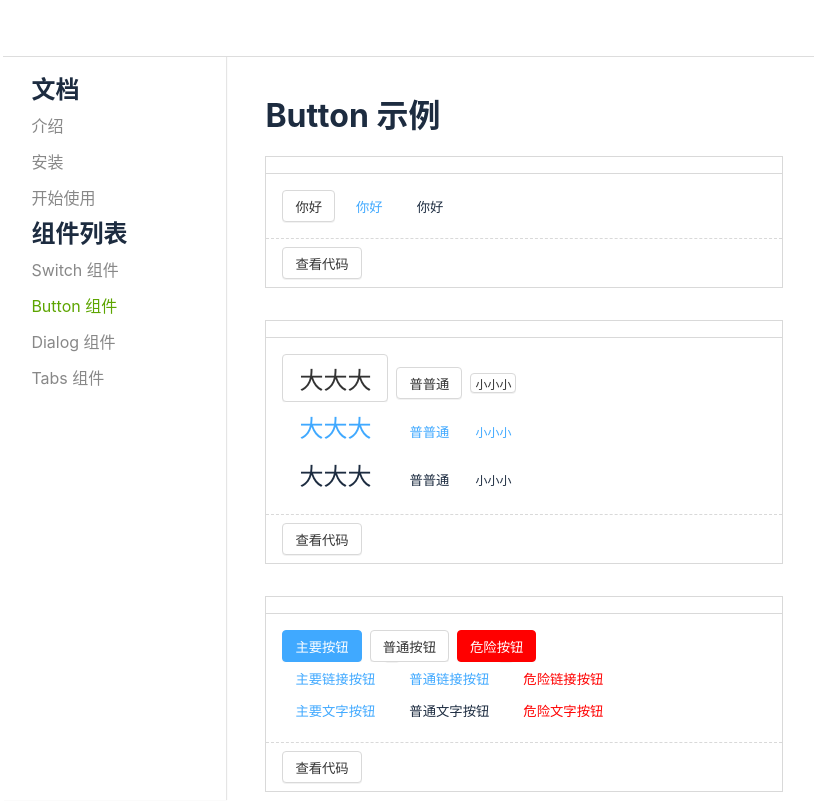
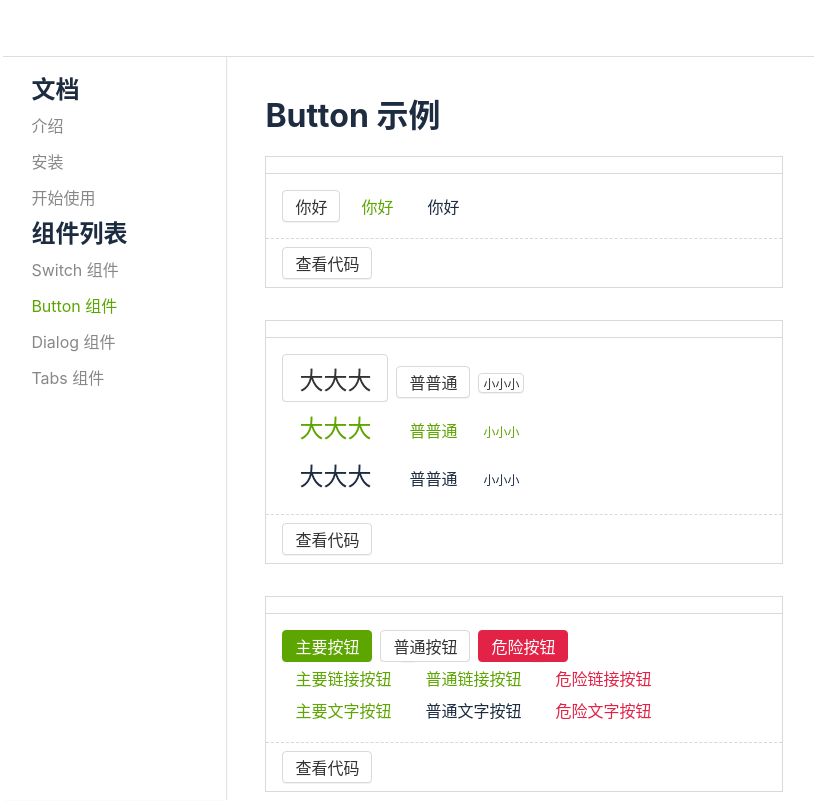
Before and after one commit to rustinliu/yezi-UI, a Vue app: page /#/doc/button in a window 1280 px wide. Shown: the top 802 px of the page, without its empty margins (227-1041 px from the left). Built offline with nearby package versions, Linux system fonts and the light colour scheme.

Commit message:
添加警告类型以及完善

```diff
--- a/index.html
+++ b/index.html
@@ -2,7 +2,7 @@
 <html lang="en">
     <head>
         <meta charset="UTF-8" />
-        <link rel="icon" href="/favicon.ico" />
+        <link rel="icon" href="/src/assets/favicon.ico" />
         <meta name="viewport" content="width=device-width, initial-scale=1.0" />
         <script src="//at.alicdn.com/t/font_3224575_me2uuxkz7s.js"></script>
         <title>Vite App</title>
--- a/src/libs/Button.vue
+++ b/src/libs/Button.vue
@@ -1,6 +1,6 @@
 <template>
-    <button class="gulu-button" :class="classes" :disabled="disabled">
-        <span v-if="loading" class="gulu-loadingIndicator"></span>
+    <button class="yezi-button" :class="classes" :disabled="disabled">
+        <span v-if="loading" class="yezi-loadingIndicator"></span>
         <slot />
     </button>
 </template>
@@ -33,9 +33,9 @@ export default {
         const { theme, size, level } = props;
         const classes = computed(() => {
             return {
-                [`gulu-theme-${theme}`]: theme,
-                [`gulu-size-${size}`]: size,
-                [`gulu-level-${level}`]: level,
+                [`yezi-theme-${theme}`]: theme,
+                [`yezi-size-${size}`]: size,
+                [`yezi-level-${level}`]: level,
             };
         });
         return { classes };
@@ -46,11 +46,11 @@ export default {
 $h: 32px;
 $border-color: #d9d9d9;
 $color: #333;
-$blue: #40a9ff;
-$radius: 4px;
-$red: red;
+$theme: #5da501;
+$danger: #e22247;
+$warning: #f3af22;
 $grey: grey;
-.gulu-button {
+.yezi-button {
     box-sizing: border-box;
     height: $h;
     padding: 0 12px;
@@ -62,7 +62,7 @@ $grey: grey;
     background: white;
     color: $color;
     border: 1px solid $border-color;
-    border-radius: $radius;
+    border-radius: 4px;
     box-shadow: 0 1px 0 fade-out(black, 0.95);
     transition: background 250ms;
     & + & {
@@ -70,25 +70,26 @@ $grey: grey;
     }
     &:hover,
     &:focus {
-        color: $blue;
-        border-color: $blue;
+        color: $theme;
+        border-color: $theme;
     }
     &:focus {
         outline: none;
     }
     &::-moz-focus-inner {
+        /*处理 Firefox的focus外边框 */
         border: 0;
     }
-    &.gulu-theme-link {
+    &.yezi-theme-link {
         border-color: transparent;
         box-shadow: none;
-        color: $blue;
+        color: $theme;
         &:hover,
         &:focus {
-            color: lighten($blue, 10%);
+            color: lighten($theme, 10%);
         }
     }
-    &.gulu-theme-text {
+    &.yezi-theme-text {
         border-color: transparent;
         box-shadow: none;
         color: inherit;
@@ -97,64 +98,88 @@ $grey: grey;
             background: darken(white, 5%);
         }
     }
-    &.gulu-size-big {
+    &.yezi-size-big {
         font-size: 24px;
         height: 48px;
         padding: 0 16px;
     }
-    &.gulu-size-small {
+    &.yezi-size-small {
         font-size: 12px;
         height: 20px;
         padding: 0 4px;
     }
-    &.gulu-theme-button {
-        &.gulu-level-main {
-            background: $blue;
+    &.yezi-theme-button {
+        &.yezi-level-main {
+            background: $theme;
             color: white;
-            border-color: $blue;
+            border-color: $theme;
             &:hover,
             &:focus {
-                background: darken($blue, 10%);
-                border-color: darken($blue, 10%);
+                background: darken($theme, 10%);
+                border-color: darken($theme, 10%);
             }
         }
-        &.gulu-level-danger {
-            background: $red;
-            border-color: $red;
+        &.yezi-level-danger {
+            background: $danger;
+            border-color: $danger;
             color: white;
             &:hover,
             &:focus {
-                background: darken($red, 10%);
-                border-color: darken($red, 10%);
+                background: darken($danger, 10%);
+                border-color: darken($danger, 10%);
+            }
+        }
+        &.yezi-level-warning {
+            background: $warning;
+            border-color: $warning;
+            color: white;
+            &:hover,
+            &:focus {
+                background: darken($warning, 10%);
+                border-color: darken($warning, 10%);
             }
         }
     }
-    &.gulu-theme-link {
-        &.gulu-level-danger {
-            color: $red;
+    &.yezi-theme-link {
+        &.yezi-level-danger {
+            color: $danger;
             &:hover,
             &:focus {
-                color: darken($red, 10%);
+                color: darken($danger, 10%);
+            }
+        }
+        &.yezi-level-warning {
+            color: $warning;
+            &:hover,
+            &:focus {
+                color: darken($warning, 10%);
             }
         }
     }
-    &.gulu-theme-text {
-        &.gulu-level-main {
-            color: $blue;
+    &.yezi-theme-text {
+        &.yezi-level-main {
+            color: $theme;
             &:hover,
             &:focus {
-                color: darken($blue, 10%);
+                color: darken($theme, 10%);
             }
         }
-        &.gulu-level-danger {
-            color: $red;
+        &.yezi-level-danger {
+            color: $danger;
             &:hover,
             &:focus {
-                color: darken($red, 10%);
+                color: darken($danger, 10%);
+            }
+        }
+        &.yezi-level-warning {
+            color: $warning;
+            &:hover,
+            &:focus {
+                color: darken($warning, 10%);
             }
         }
     }
-    &.gulu-theme-button {
+    &.yezi-theme-button {
         &[disabled] {
             cursor: not-allowed;
             color: $grey;
@@ -163,26 +188,26 @@ $grey: grey;
             }
         }
     }
-    &.gulu-theme-link,
-    &.gulu-theme-text {
+    &.yezi-theme-link,
+    &.yezi-theme-text {
         &[disabled] {
             cursor: not-allowed;
             color: $grey;
         }
     }
-    > .gulu-loadingIndicator {
+    > .yezi-loadingIndicator {
         width: 14px;
         height: 14px;
         display: inline-block;
         margin-right: 4px;
         border-radius: 8px;
-        border-color: $blue $blue $blue transparent;
+        border-color: $theme $theme $theme transparent;
         border-style: solid;
         border-width: 2px;
-        animation: gulu-spin 1s infinite linear;
+        animation: yezi-spin 1s infinite linear;
     }
 }
-@keyframes gulu-spin {
+@keyframes yezi-spin {
     0% {
         transform: rotate(0deg);
     }
--- a/src/libs/Dialog.vue
+++ b/src/libs/Dialog.vue
@@ -1,12 +1,12 @@
 <template>
     <template v-if="visible">
         <teleport to="body">
-            <div class="gulu-dialog-overlay" @click="onClickOverlay"></div>
-            <div class="gulu-dialog-wrapper">
-                <div class="gulu-dialog">
+            <div class="yezi-dialog-overlay" @click="onClickOverlay"></div>
+            <div class="yezi-dialog-wrapper">
+                <div class="yezi-dialog">
                     <header>
                         <slot name="title"></slot>
-                        <span @click="close" class="gulu-dialog-close"></span>
+                        <span @click="close" class="yezi-dialog-close"></span>
                     </header>
                     <main>
                         <slot name="content"></slot>
@@ -82,7 +82,7 @@ export default {
 $radius: 4px;
 $border-color: #d9d9d9;
 
-.gulu-dialog {
+.yezi-dialog {
     background: white;
     border-radius: $radius;
     box-shadow: 0 0 3px fade_out(black, 0.5);
--- a/src/libs/Switch.vue
+++ b/src/libs/Switch.vue
@@ -58,5 +58,8 @@ export default {
             margin-left: -4px;
         }
     }
+    &[disabled] {
+        cursor: not-allowed;
+    }
 }
 </style>
--- a/src/libs/Tab.vue
+++ b/src/libs/Tab.vue
@@ -5,6 +5,6 @@
 </template>
 <script lang="ts">
 export default {
-    name: 'GuluTab',
+    name: 'yeziTab',
 };
 </script>
--- a/src/libs/Tabs.vue
+++ b/src/libs/Tabs.vue
@@ -1,8 +1,8 @@
 <template>
-    <div class="gulu-tabs">
-        <div class="gulu-tabs-nav" ref="container">
+    <div class="yezi-tabs">
+        <div class="yezi-tabs-nav" ref="container">
             <div
-                class="gulu-tabs-nav-item"
+                class="yezi-tabs-nav-item"
                 v-for="(t, index) in titles"
                 :ref="
                     (el) => {
@@ -15,9 +15,9 @@
             >
                 {{ t }}
             </div>
-            <div class="gulu-tabs-nav-indicator" ref="indicator"></div>
+            <div class="yezi-tabs-nav-indicator" ref="indicator"></div>
         </div>
-        <div class="gulu-tabs-content">
+        <div class="yezi-tabs-content">
             <component :is="current" :key="current.props.title" />
         </div>
     </div>
@@ -87,7 +87,7 @@ $blue: #40a9ff;
 $color: #333;
 $border-color: #d9d9d9;
 
-.gulu-tabs {
+.yezi-tabs {
     &-nav {
         display: flex;
         color: $color;
```
Also changed, not shown: 1 other file (tests, documents, lock files or other folders).
